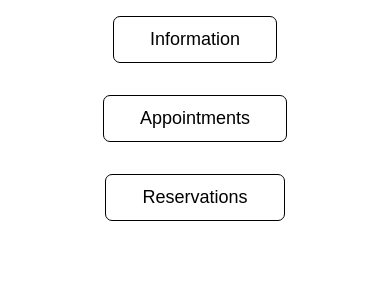
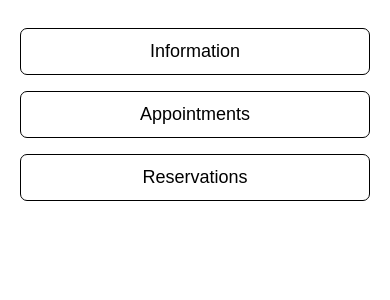
Before and after one commit to kubilaycakmak/attendence-frontend, a React (Create React App) app: page / in a window 390 px wide. Shown: the top 300 px of the page. Built offline with nearby package versions, Linux system fonts and the light colour scheme.

Commit message:
tab btn responsiveness added

```diff
--- a/src/App.js
+++ b/src/App.js
@@ -1,6 +1,6 @@
 import React from "react"
 import ProfileTabBtn from "./component/Profile-tab-btn/ProfileTabBtn"
-import "./App.css"
+// import "./App.css"
 
 function App() {
   return (
--- a/src/component/Profile-tab-btn/ProfileTabBtn.js
+++ b/src/component/Profile-tab-btn/ProfileTabBtn.js
@@ -10,7 +10,7 @@
   }
 
   return (
-    <>
+    <div className={styles.container}>
       <button
         id={"1"}
         key={1}
@@ -32,7 +32,7 @@
         onClick={handleClick}>
         Reservations
       </button>
-    </>
+    </div>
   )
 }
 
--- a/src/component/Profile-tab-btn/ProfileTabBtn.module.scss
+++ b/src/component/Profile-tab-btn/ProfileTabBtn.module.scss
@@ -1,3 +1,14 @@
+.container {
+  display: flex;
+  justify-content: center;
+  align-items: center;
+  text-align: center;
+  @media screen and (max-width: 767px) {
+    flex-direction: column;
+    padding: 20px;
+  }
+}
+
 .active {
   font-size: 18px;
   padding: 12px 36px;
@@ -6,6 +17,10 @@
   border-radius: 7px;
   border: 1px solid black;
   margin: 16px;
+  @media screen and (max-width: 767px) {
+    width: 100%;
+    margin: 8px;
+  }
 }
 
 .inActive {
@@ -15,6 +30,10 @@
   border-radius: 7px;
   border: 1px solid black;
   margin: 16px;
+  @media screen and (max-width: 767px) {
+    width: 100%;
+    margin: 8px;
+  }
   &:hover {
     background-color: black;
     color: white;
```
